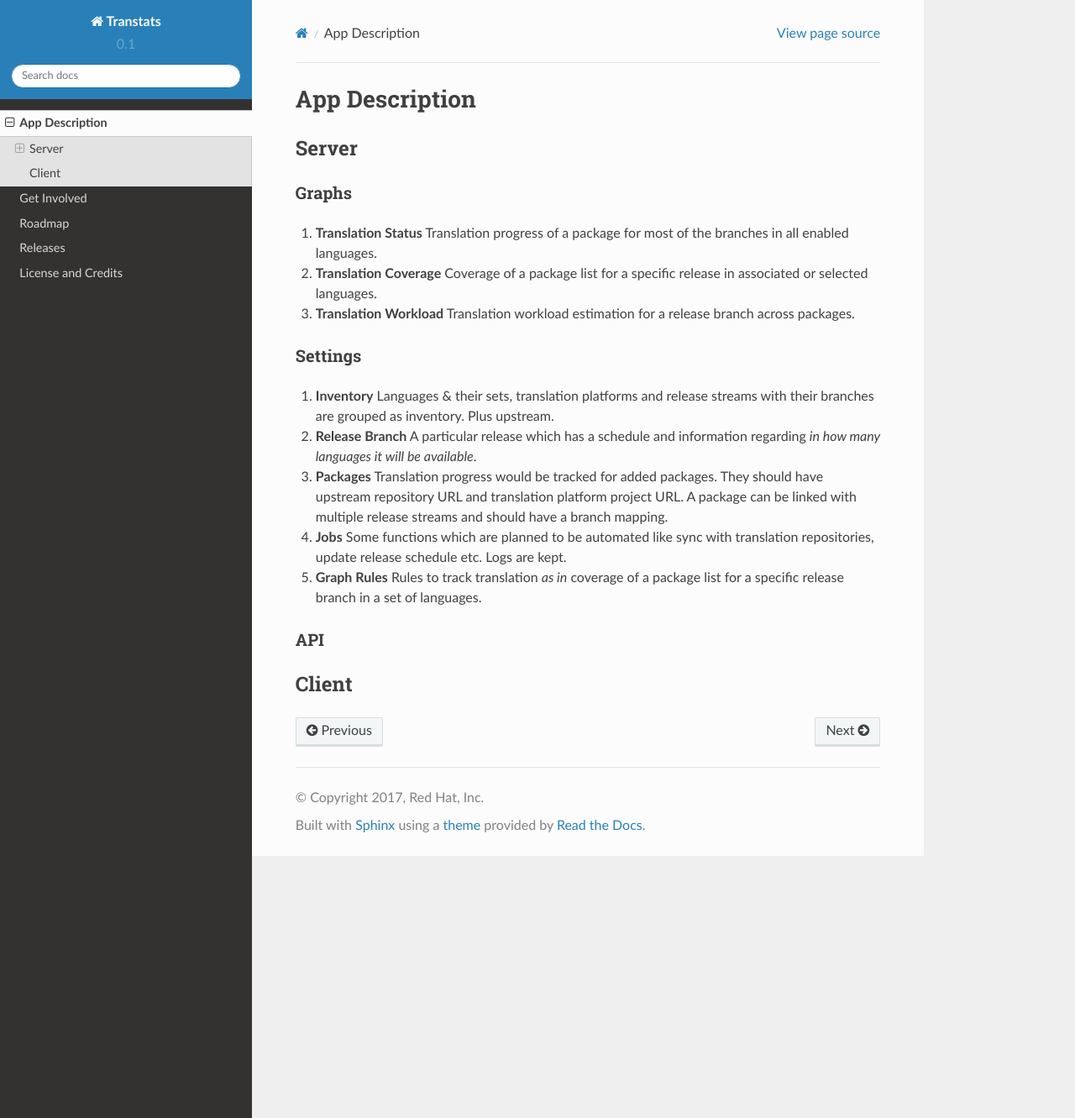
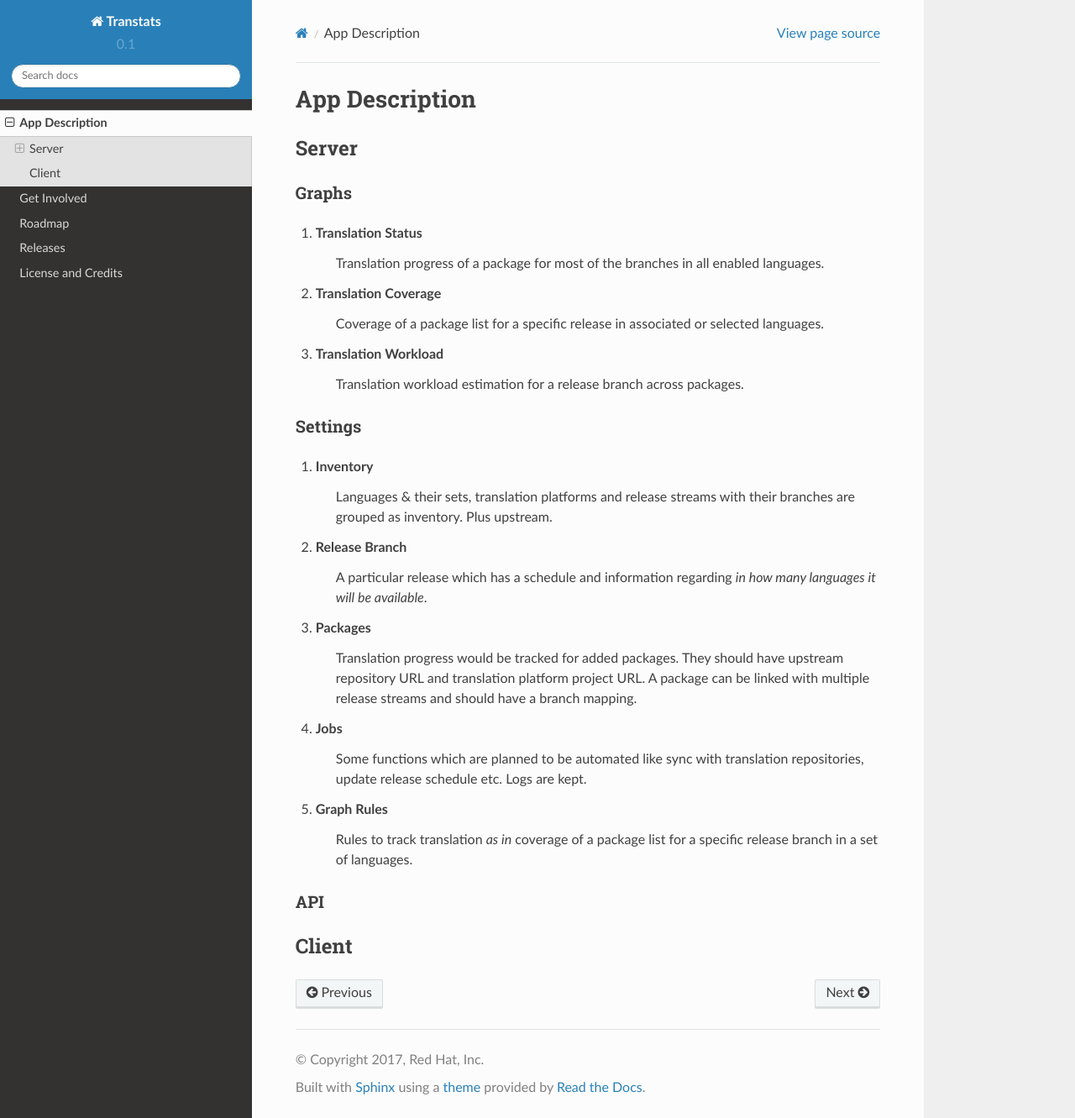
Before and after one commit to transtats/transtats, a Sphinx documentation site: the page built from docs/source/description.rst, in a window 1280 px wide and 1331 px high. Shown: the whole window at 84% size. Built offline with Sphinx 7.4.7 and the Read the Docs theme 2.0.0, drawn with Linux system fonts in a browser that asks for light colours.

Commit message:
Convert lines to reStructuredText definitions
Signed-off-by: Bhavin Gandhi <bhavin7392@gmail.com>

```diff
--- a/docs/source/description.rst
+++ b/docs/source/description.rst
@@ -8,24 +8,32 @@ Server
 Graphs
 ------
 
-1. **Translation Status** Translation progress of a package for most of the branches in all enabled languages.
+1. Translation Status
+    Translation progress of a package for most of the branches in all enabled languages.
 
-2. **Translation Coverage** Coverage of a package list for a specific release in associated or selected languages.
+2. Translation Coverage
+    Coverage of a package list for a specific release in associated or selected languages.
 
-3. **Translation Workload** Translation workload estimation for a release branch across packages.
+3. Translation Workload
+    Translation workload estimation for a release branch across packages.
 
 Settings
 --------
 
-1. **Inventory** Languages & their sets, translation platforms and release streams with their branches are grouped as inventory. Plus upstream.
+1. Inventory
+    Languages & their sets, translation platforms and release streams with their branches are grouped as inventory. Plus upstream.
 
-2. **Release Branch** A particular release which has a schedule and information regarding *in how many languages it will be available*.
+2. Release Branch
+    A particular release which has a schedule and information regarding *in how many languages it will be available*.
 
-3. **Packages** Translation progress would be tracked for added packages. They should have upstream repository URL and translation platform project URL. A package can be linked with multiple release streams and should have a branch mapping.
+3. Packages
+    Translation progress would be tracked for added packages. They should have upstream repository URL and translation platform project URL. A package can be linked with multiple release streams and should have a branch mapping.
 
-4. **Jobs** Some functions which are planned to be automated like sync with translation repositories, update release schedule etc. Logs are kept.
+4. Jobs
+    Some functions which are planned to be automated like sync with translation repositories, update release schedule etc. Logs are kept.
 
-5. **Graph Rules** Rules to track translation *as in* coverage of a package list for a specific release branch in a set of languages.
+5. Graph Rules
+    Rules to track translation *as in* coverage of a package list for a specific release branch in a set of languages.
 
 API
 ---
```
